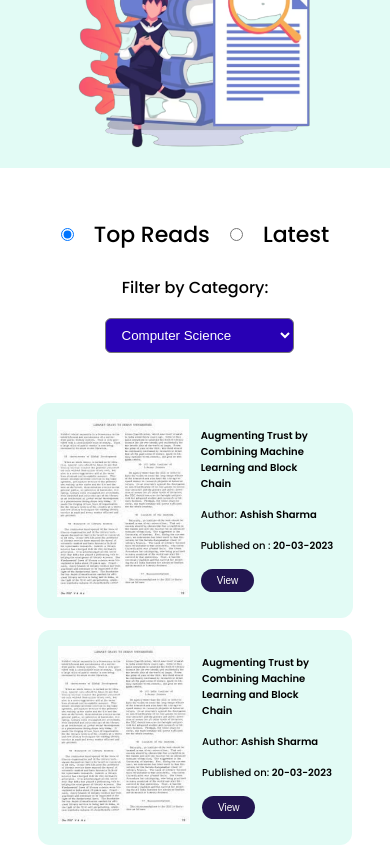
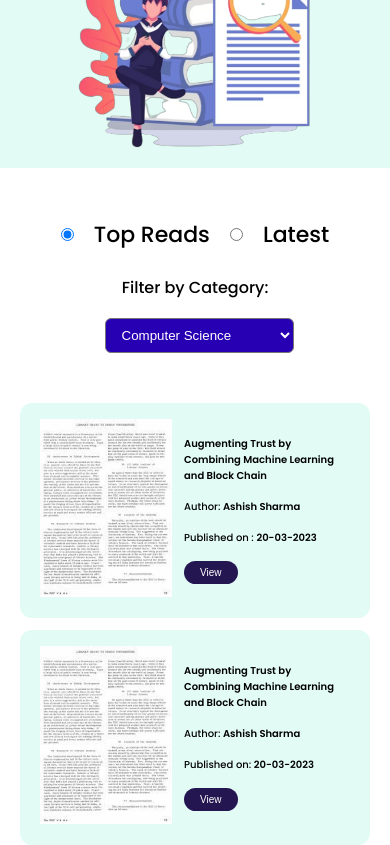
Before and after one commit to Bharat0709/MAIT-Journals, a plain HTML site: page index.html in a window 390 px wide. Shown: the part 711-1556 px from the top of the page. Drawn offline with Linux system fonts and the light colour scheme.

Commit message:
Update style.css

```diff
--- a/style.css
+++ b/style.css
@@ -294,7 +294,7 @@ h1 {
 }
 
 .journal-title {
-  width: 30vw;
+  width: fit-content;
   font-size: 14px;
   font-weight: bold;
 }
@@ -551,7 +551,7 @@ h1 {
     font-size: 10px;
   }
   .journal-title {
-    width: 30vw;
+    width: fit-content;
     font-size: 10px;
     font-weight: bold;
   }
```
